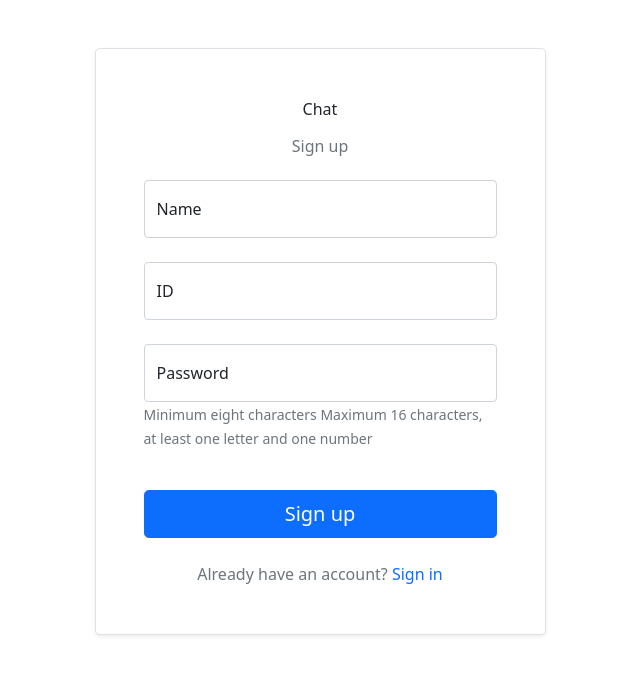
After one commit to qudwn1114/django-chat, a Django app: page /signup/ in a window 1280 px wide. The commit adds this page. Shown: the top 682 px of the page, without its empty margins (320-960 px from the left). Run offline with Django 4.2, Linux system fonts and the light colour scheme; parts of the project's set-up code (start-up, migrations or seed data) failed here and were passed over.

Commit message:
feat: sign in & sign up

```diff
--- /dev/null
+++ b/django-chat/chat/templates/signup.html
@@ -0,0 +1,64 @@
+<!doctype html>
+<html lang="en">
+  <head>
+    <!-- Required meta tags -->
+    <meta charset="utf-8">
+    <meta name="viewport" content="width=device-width, initial-scale=1">
+    <!-- Bootstrap CSS -->
+    <link href="https://cdn.jsdelivr.net/npm/bootstrap@5.0.2/dist/css/bootstrap.min.css" rel="stylesheet" integrity="sha384-EVSTQN3/azprG1Anm3QDgpJLIm9Nao0Yz1ztcQTwFspd3yD65VohhpuuCOmLASjC" crossorigin="anonymous">
+    <title>Sign Up</title>
+  </head>
+  <body>
+    <section class="py-3 py-md-5">
+        <div class="container">
+        <div class="row justify-content-center">
+            <div class="col-12 col-sm-10 col-md-8 col-lg-6 col-xl-5 col-xxl-4">
+            <div class="card border border-light-subtle rounded-3 shadow-sm">
+                <div class="card-body p-3 p-md-4 p-xl-5">
+                <div class="text-center mb-3">
+                    Chat
+                </div>
+                <h2 class="fs-6 fw-normal text-center text-secondary mb-4">Sign up</h2>
+                <form id="signup_form">
+                    {% csrf_token %}
+                    <div class="row gy-2 overflow-hidden">
+                        <div class="col-12">
+                            <div class="form-floating mb-3">
+                            <input type="text" class="form-control" name="membername" id="membername" placeholder="membername" required>
+                            <label for="membername" class="form-label">Name</label>
+                            </div>
+                        </div>
+                        <div class="col-12">
+                            <div class="form-floating mb-3">
+                            <input type="text" class="form-control" name="username" id="username" placeholder="username" required>
+                            <label for="username" class="form-label">ID</label>
+                            </div>
+                        </div>
+                        <div class="col-12">
+                            <div class="form-floating mb-3">
+                            <input type="password" class="form-control" name="password" id="password" placeholder="Password" required>
+                            <label for="password" class="form-label">Password</label>
+                            <small class="form-text text-muted">Minimum eight characters Maximum 16 characters, at least one letter and one number</small>
+                            </div>
+                        </div>
+                        <div class="col-12">
+                            <div class="d-grid my-3">
+                            <button class="btn btn-primary btn-lg" type="button" id="btn-submit">Sign up</button>
+                            </div>
+                        </div>
+                        <div class="col-12">
+                            <p class="m-0 text-secondary text-center">Already have an account? <a href="{% url 'chat:login' %}" class="link-primary text-decoration-none">Sign in</a></p>
+                        </div>
+                    </div>
+                </form>
+                </div>
+            </div>
+            </div>
+        </div>
+        </div>
+    </section>
+    <script src="https://cdn.jsdelivr.net/npm/bootstrap@5.0.2/dist/js/bootstrap.bundle.min.js" integrity="sha384-MrcW6ZMFYlzcLA8Nl+NtUVF0sA7MsXsP1UyJoMp4YLEuNSfAP+JcXn/tWtIaxVXM" crossorigin="anonymous"></script>
+    <script src="https://code.jquery.com/jquery-latest.min.js"></script>
+    <script type="text/javascript" src="/static/signup.js"></script>
+  </body>
+</html>
--- a/django-chat/chat/urls.py
+++ b/django-chat/chat/urls.py
@@ -1,7 +1,10 @@
 from django.urls.conf import path
 from . import views
 
+app_name = 'chat'
 urlpatterns = [
-    path('', views.index, name='index'),
+    path('', views.HomeView.as_view(), name='home',),
+    path('login/', views.LoginView.as_view(), name='login'),
+    path('signup/', views.SignupView.as_view(), name='signup'),
     path('chat/<str:room_name>/', views.room, name='room'),
 ]
--- a/django-chat/chat/views.py
+++ b/django-chat/chat/views.py
@@ -1,34 +1,111 @@
+from django.shortcuts import render, redirect
+from django.contrib.auth import authenticate, login
+from django.views.generic import View
+from django.http import HttpRequest, JsonResponse
+from django.contrib.auth.mixins import LoginRequiredMixin
+from django.contrib.auth.models import User
+from django.core.validators import RegexValidator
+from django.urls import reverse
+from django.db import transaction
+
 from email import message
 from http import client
 from socket import *
 import threading
 from time import sleep
 
-from django.shortcuts import render
+class LoginView(View):
+    '''
+        로그인 기능
+    '''
+    def get(self, request: HttpRequest, *args, **kwargs):
+        context = {}
+        if request.user.is_authenticated:
+            return redirect('chat:home')
 
-def index(request):
-    context = {}
-    soc = request.GET.get('socket', '')
-    if soc != '':
-        port = 9999
+        return render(request, 'login.html', context)
+
+    def post(self, request: HttpRequest, *args, **kwargs):
+        username = request.POST['username']
+        password = request.POST['password']
+
         try:
-            clientSock = socket(AF_INET, SOCK_STREAM)
-            clientSock.connect(('127.0.0.1', port))
-            clientSock.settimeout(5)
-            msg = soc
-            clientSock.send(msg.encode('utf-8'))
-            data = clientSock.recv(1024)
-            print('받은 데이터 : ', data.decode('utf-8'))
-            data = clientSock.recv(1024)
-            print('받은 데이터 : ', data.decode('utf-8'))
-            clientSock.close()
-        except timeout:
-            print('시간초과 다시시도해주세요.')
-        except Exception as e:
-            print('접속에러발생..')
+            user = User.objects.get(username=username)
+        except:
+            return JsonResponse({'message':'Incorrect ID or password.'}, status = 400)
+
+        if not user.check_password(raw_password=password):
+            return JsonResponse({'message':'Incorrect ID or password.'}, status = 400)
+        if not user.is_active:
+            return JsonResponse({'message':'Deactivated account.'}, status = 400)
+
+        login(request, user)
+        if 'next' in request.GET:
+            url = request.GET.get('next')
+            url = url.split('?next=')[-1]
+        else:
+            url = reverse('chat:home')
+        return JsonResponse({'message':'Welcome!', 'url':url}, status = 200)
 
 
-    return render(request, 'index.html', context)
+class SignupView(View):
+    '''
+        회원가입 기능
+    '''
+    def get(self, request: HttpRequest, *args, **kwargs):
+        context = {}
+        if request.user.is_authenticated:
+            return redirect('chat:home')
+
+        return render(request, 'signup.html', context)
+
+    def post(self, request: HttpRequest, *args, **kwargs):
+        membername = request.POST['membername']
+        username = request.POST['username']
+        password = request.POST['password']
+        if not validate_password(password):
+            JsonResponse({'message':'The password must be 8 to 16 characters long and contain one letter and one number.'}, status = 400)
+        try:
+            user = User.objects.get(username=username)
+            return JsonResponse({'message':'This account has already signed up.'}, status = 400)
+        except:
+            pass
+
+        try:
+            with transaction.atomic():
+                user = User.objects.create_user(
+                    username=username,
+                    password=password
+                )
+                user.first_name = membername
+                user.save()
+        except:
+            return JsonResponse({'message':'Sign up failed..'}, status = 400)
+
+        return JsonResponse({"url":reverse('chat:login'), 'message': 'Sign up has been completed.'}, status=201)
+
+
+class HomeView(LoginRequiredMixin, View):
+    '''
+        메인화면
+    '''
+    def get(self, request: HttpRequest, *args, **kwargs):
+        context = {}
+
+        return render(request, 'index.html', context)
+
+    def post(self, request: HttpRequest, *args, **kwargs):
+        room = request.POST['room']
+        url =''
+        return JsonResponse({'message':'Chat Room Joined', 'url':url}, status = 200)
+
+
+def room(request, room_name):
+    context = {}
+    context['room_name'] = room_name
+
+    return render(request, 'room.html', context)
+
 
 def send(socket, message):
     socket.send(message.encode('utf-8'))
@@ -43,8 +120,15 @@ def receive(socket):
             socket.close()
             break
 
-def room(request, room_name):
-    context = {}
-    context['room_name'] = room_name
 
-    return render(request, 'room.html', context)
+def validate_password(password):
+    '''
+        비밀번호 유효성 체크
+    '''
+    try:
+        # Minimum eight characters Maximum 16 characters, at least one letter and one number
+        RegexValidator(regex=r'^(?=.*[A-Za-z])(?=.*\d)[A-Za-z\d]{8,16}$')(password)
+    except:
+        return False
+
+    return True
--- /dev/null
+++ b/django-chat/static/signup.js
@@ -0,0 +1,81 @@
+const csrftoken = document.querySelector('[name=csrfmiddlewaretoken]').value;
+
+const username = document.getElementById("username");
+const membername = document.getElementById("membername");
+const password = document.getElementById("password");
+const btn_submit = document.getElementById("btn-submit");
+
+
+
+btn_submit.addEventListener("click", () => {
+    const data = new FormData(document.getElementById("signup_form"));
+    if (validation() == false) {
+        return;
+    }
+    username.disabled = true;
+    password.disabled = true;
+    membername.disabled = true;
+    btn_submit.disabled = true;
+    btn_submit.innerHTML = '<span class="spinner-border spinner-border-sm" role="status" aria-hidden="true"></span> Loading...';
+
+    $.ajax({
+        type: "POST",
+        headers: {
+            'X-CSRFToken': csrftoken
+        },
+        url: "",
+        data: data,
+        enctype: "multipart/form-data", //form data 설정
+        processData: false, //프로세스 데이터 설정 : false 값을 해야 form data로 인식
+        contentType: false, //헤더의 Content-Type을 설정 : false 값을 해야 form data로 인식
+        success: function (data) {
+            alert(data.message);
+            location.href=data.url;
+        },
+        error: function (error) {
+            alert(error.responseJSON.message);
+            username.disabled = false;
+            password.disabled = false;
+            membername.disabled = false;
+            btn_submit.disabled = false;
+            btn_submit.innerHTML = 'Sign up';
+        },
+    });
+
+
+});
+
+
+//유효성 체크 함수
+function validation() {
+    if (membername.value == "") {
+        alert('Input your Name, please.');
+        membername.focus();
+        return false;
+    }
+    if (username.value == "") {
+        alert('Input ID, please.');
+        username.focus();
+        return false;
+    }
+    if (password.value == "") {
+        alert('Input Password, please.');
+        password.focus();
+        return false;
+    }
+    if (!regPassword(password.value)) {
+        password.focus();
+        return false;
+    }
+    return true;
+}
+
+
+//비밀번호 정규식
+function regPassword(str) {
+    if (!/^(?=.*[A-Za-z])(?=.*\d)[A-Za-z\d]{8,16}$/.test(str)) {
+        alert('The password must be 8 to 16 characters long and contain one letter and one number.');
+        return false;
+    }
+    return true;
+}
```
Also changed, not shown: django-chat/chat/templates/index.html (+52 -23 lines), django-chat/chat/templates/login.html (added, +58 -0 lines), django-chat/static/index.js (added, +11 -0 lines), django-chat/static/login.js (added, +62 -0 lines).
